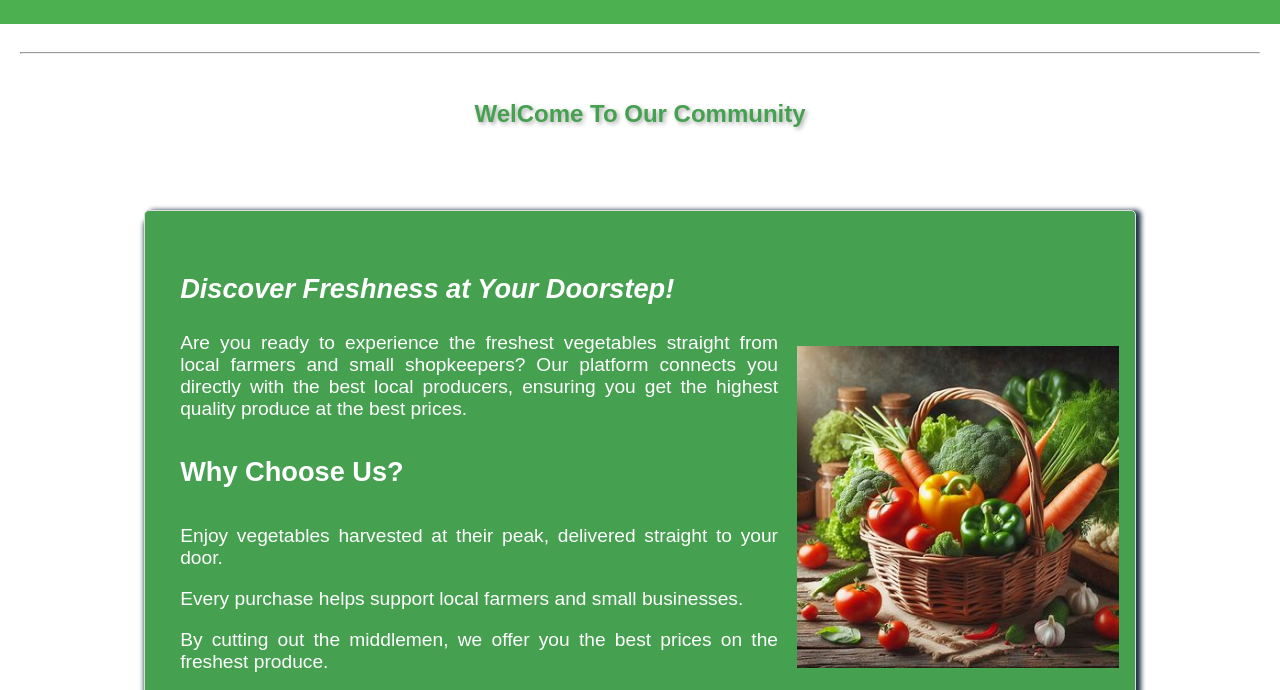
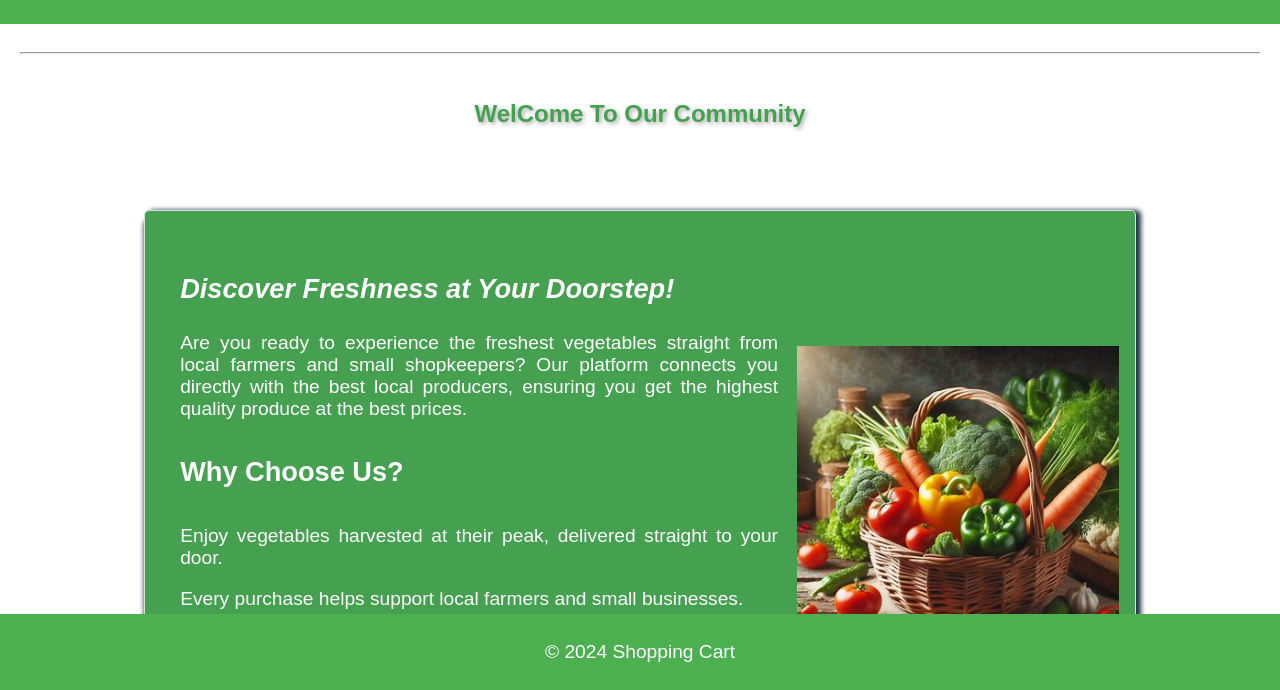
Before and after one commit to Siyadarknet/bloom_with_us-, a plain HTML site: page home.html in a window 1280 px wide. Shown: the part 110-800 px from the top of the page. Drawn offline with Linux system fonts and the light colour scheme.

Commit message:
Add footer in the home page

```diff
--- a/home.css
+++ b/home.css
@@ -93,3 +93,16 @@
     /* background-color: #4CAF50; */
     box-sizing: border-box;
 }
+footer {
+    background-color: #4caf50;
+    color: white;
+    text-align: center;
+    padding: 0.5em 0;
+    position: fixed;
+    width: 100%;
+    bottom: 0;
+  }
+
+footer p{
+    text-align: center;
+}
--- a/home.html
+++ b/home.html
@@ -151,6 +151,9 @@
             </div>
           </section>
         </div>
+        <footer>
+          <p>&copy; 2024 Shopping Cart</p>
+        </footer>
     <script src="java.js"></script>
 </body>
 </html>
```
